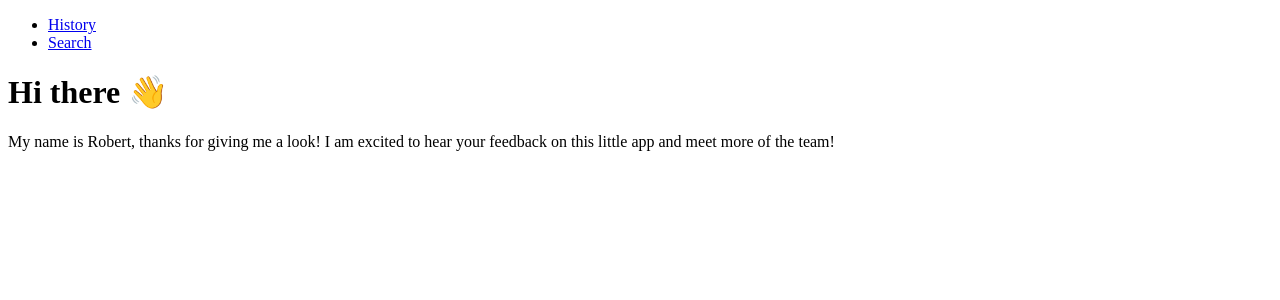
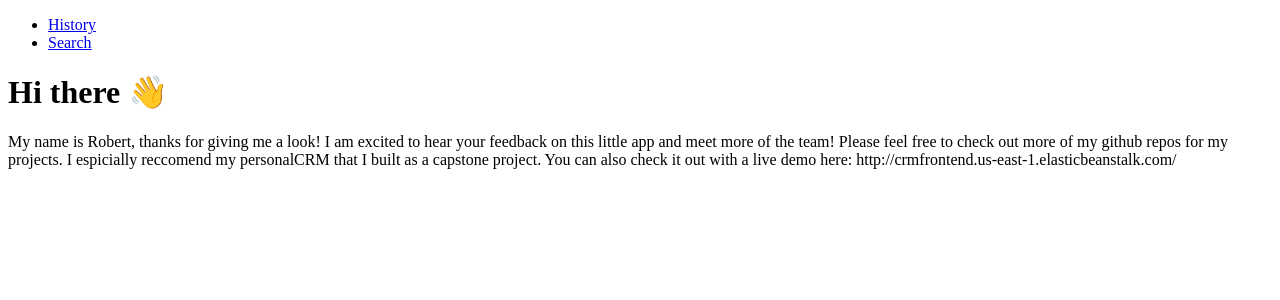
Before and after one commit to RAGessler/RTS-Takehome, a React (Create React App) app in the folder hacker-news-search/: page / in a window 1280 px wide. Shown: the top 300 px of the page. Built offline with nearby package versions, Linux system fonts and the light colour scheme.

Commit message:
chore: Made some slight text edits to home page

```diff
--- a/hacker-news-search/src/pages/HomePage/HomePage.jsx
+++ b/hacker-news-search/src/pages/HomePage/HomePage.jsx
@@ -6,6 +6,9 @@ const HomePage = ()=>{
         <div>
             <h1>Hi there 👋</h1>
             <p>My name is Robert, thanks for giving me a look!  I am excited to hear your feedback on this little app and meet more of the team!
+
+                Please feel free to check out more of my github repos for my projects.  I espicially reccomend my personalCRM that I built as a capstone project.
+                You can also check it out with a live demo here: http://crmfrontend.us-east-1.elasticbeanstalk.com/
             </p>
 
         </div>
```
